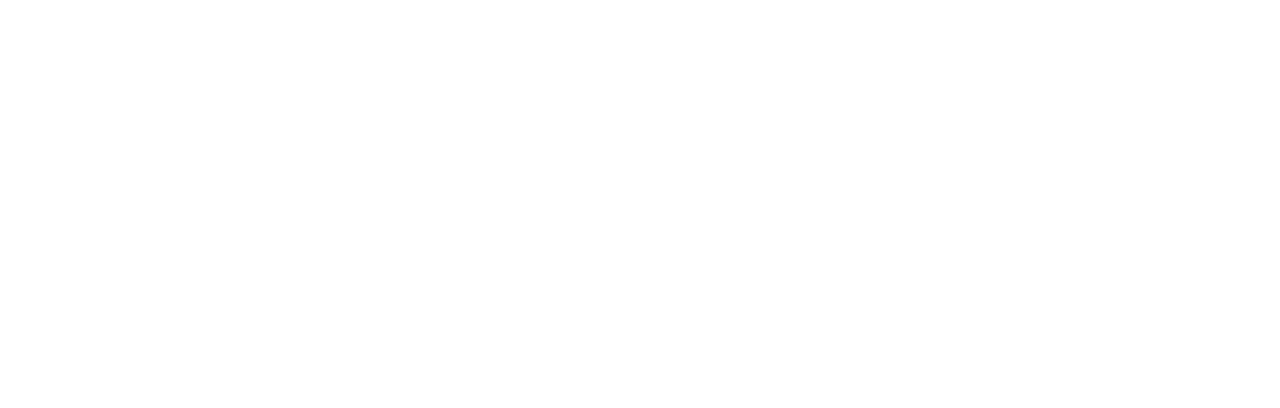
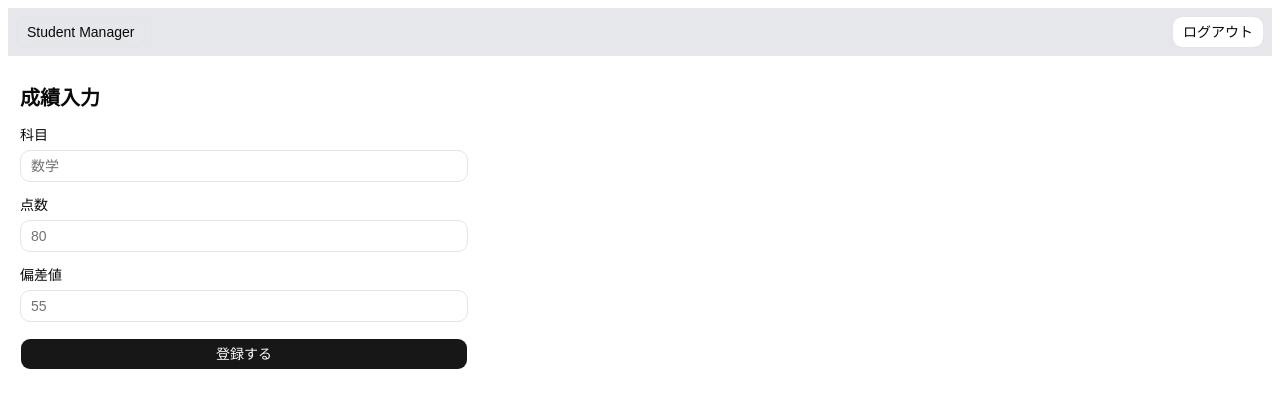
Before and after one commit to Atsushi-iwaguchi/student-manager-frontend, a React (Vite) app: page /exams/1/edit in a window 1280 px wide. Before the commit this address had no page. Shown: the top 408 px of the page. Built offline with nearby package versions, Linux system fonts and the light colour scheme; sample sign-in values are in the browser's storage.

Commit message:
模試点数入力とルートガードの作成

```diff
--- a/src/App.tsx
+++ b/src/App.tsx
@@ -5,16 +5,19 @@
 import ExamsPage from "./pages/ExamsPage";
 import ExamsNewPage from "./pages/ExamsNewPage";
 import ExamResultPage from "./pages/ExamResultPage";
+import ExamResultEditPage from "./pages/ExamResultsEditPage";
+import PrivateRoute from "./components/PrivateRoute";
 
 export default function App() {
   return (
     <Routes>
       <Route path="/login" element={<LoginPage />} />
       <Route path="/register" element={<RegisterPage />} />
-      <Route path="/dashboard" element={<Dashboard />} />
-      <Route path="/exams" element={<ExamsPage />} />
-      <Route path="/exams/new" element={<ExamsNewPage />} />
-      <Route path="/exams/:id/results" element={<ExamResultPage />} />
+      <Route path="/dashboard" element={<PrivateRoute><Dashboard /></PrivateRoute>} />
+      <Route path="/exams" element={<PrivateRoute><ExamsPage /></PrivateRoute>} />
+      <Route path="/exams/new" element={<PrivateRoute><ExamsNewPage /></PrivateRoute>} />
+      <Route path="/exams/:id/results" element={<PrivateRoute><ExamResultPage /></PrivateRoute>} />
+      <Route path="/exams/:id/edit" element={<PrivateRoute><ExamResultEditPage /></PrivateRoute>} />
     </Routes>
   );
 }
--- /dev/null
+++ b/src/components/PrivateRoute.tsx
@@ -0,0 +1,17 @@
+import { useAuth } from '@/contexts/AuthContext'
+import { Navigate } from 'react-router-dom'
+import type { ReactNode } from 'react'
+
+interface Props {
+  children: ReactNode
+}
+
+export default function PrivateRoute({ children }: Props) {
+  const { user } = useAuth()
+
+  if (!user) {
+    return <Navigate to="/login" replace />
+  }
+
+  return <>{children}</>
+}
--- a/src/pages/ExamResultPage.tsx
+++ b/src/pages/ExamResultPage.tsx
@@ -4,12 +4,22 @@
 import { useAuth } from "@/contexts/AuthContext";
 import { Exam, ExamResult } from "@/types";
 import { useEffect, useState } from "react";
-import { useParams } from "react-router-dom";
+import { useNavigate, useParams } from "react-router-dom";
+import {
+  Table,
+  TableBody,
+  TableCell,
+  TableHead,
+  TableHeader,
+  TableRow,
+} from "@/components/ui/table";
 
 export default function ExamResultPage() {
   //IDを取得する
   const { id } = useParams();
   const { user } = useAuth();
+
+  const navigate = useNavigate();
 
   const [exam, setExam] = useState<Exam | null>(null);
   const [results, setResult] = useState<ExamResult[]>([]);
@@ -23,21 +33,51 @@
     fetchResult();
   }, [id, user]);
 
+  const HandleDelete = async (resultId: number) => {
+    try {
+      await apiClient.delete(`/exams/${id}/exam_results/${resultId}`);
+      //filterを使ってstateから取り除く
+      setResult(results.filter((result) => result.id !== resultId));
+    } catch {
+      console.error("削除に失敗しました");
+    }
+  };
+
   return (
     <>
       <Header />
 
-      <div>
-        <Button>編集</Button>
+      <div className="p-5">
+        <Button onClick={() => navigate(`/exams/${id}/edit`)}>追加</Button>
         <h1>{exam?.exam_name}</h1>
         <p>{exam?.exam_date}</p>
-        <ul>
-          {results.map((result) => (
-            <li key={result.id}>
-              {result.subject}: {result.score}点
-            </li>
-          ))}
-        </ul>
+        <Table>
+          <TableHeader>
+            <TableRow >
+              <TableHead >科目</TableHead>
+              <TableHead>点数</TableHead>
+              <TableHead>偏差値</TableHead>
+            </TableRow>
+          </TableHeader>
+          <TableBody>
+            {results.map((result) => (
+              <TableRow key={result.id}>
+                <TableCell>{result.subject}</TableCell>
+                <TableCell>{result.score}点</TableCell>
+                <TableCell>{result.deviation ?? "-"}</TableCell>
+                <TableCell>
+                  <Button
+                    variant="destructive"
+                    size="sm"
+                    onClick={() => HandleDelete(result.id)}
+                  >
+                    削除
+                  </Button>
+                </TableCell>
+              </TableRow>
+            ))}
+          </TableBody>
+        </Table>
       </div>
     </>
   );
--- /dev/null
+++ b/src/pages/ExamResultsEditPage.tsx
@@ -0,0 +1,82 @@
+import apiClient from "@/api/client";
+import Header from "@/components/Header";
+import { Button } from "@/components/ui/button";
+import { Input } from "@/components/ui/input";
+import { useAuth } from "@/contexts/AuthContext";
+import { Label } from "@/components/ui/label"
+import { useState } from "react";
+import { useNavigate, useParams } from "react-router-dom";
+
+export default function ExamResultEditPage() {
+  const navigate = useNavigate();
+  const { id } = useParams();
+  const { user } = useAuth();
+
+  const [subject, setSubject] = useState("");
+  const [score, setScore] = useState("");
+  const [deviation, setDeviation] = useState("");
+  const [error, setError] = useState("");
+
+  const HandleSubmit = async (e: React.FormEvent) => {
+    e.preventDefault();
+    setError("");
+    try {
+      await apiClient.post(`/students/${user?.id}/exams/${id}/exam_results`, {
+        exam_result: {
+          subject,
+          score: Number(score),
+          deviation: Number(deviation),
+        },
+      });
+      navigate(`/exams/${id}/results`);
+    } catch {
+      setError("登録に失敗しました");
+    }
+  };
+  return (
+    <>
+      <Header />
+      <div className="p-5">
+        <h1 className="text-xl font-bold mb-4">成績入力</h1>
+        <form onSubmit={HandleSubmit} className="space-y-4 max-w-md">
+          <div className="space-y-2">
+            <Label htmlFor="subject">科目</Label>
+            <Input
+              id="subject"
+              type="text"
+              value={subject}
+              onChange={(e) => setSubject(e.target.value)}
+              placeholder="数学"
+              required
+            />
+          </div>
+          <div className="space-y-2">
+            <Label htmlFor="score">点数</Label>
+            <Input
+              id="score"
+              type="number"
+              value={score}
+              onChange={(e) => setScore(e.target.value)}
+              placeholder="80"
+              required
+            />
+          </div>
+          <div className="space-y-2">
+            <Label htmlFor="deviation">偏差値</Label>
+            <Input
+              id="deviation"
+              type="number"
+              value={deviation}
+              onChange={(e) => setDeviation(e.target.value)}
+              placeholder="55"
+            />
+          </div>
+          {error && <p className="text-sm text-red-500">{error}</p>}
+          <Button type="submit" className="w-full">
+            登録する
+          </Button>
+        </form>
+      </div>
+    </>
+  );
+}
--- a/src/pages/ExamsPage.tsx
+++ b/src/pages/ExamsPage.tsx
@@ -6,7 +6,7 @@
 import type { Exam } from "@/types";
 import { Plus } from "lucide-react";
 import { useEffect, useState } from "react";
-import { useNavigate, useParams } from "react-router-dom";
+import { useNavigate } from "react-router-dom";
 
 export default function ExamsPage() {
   const navigate = useNavigate();
```
